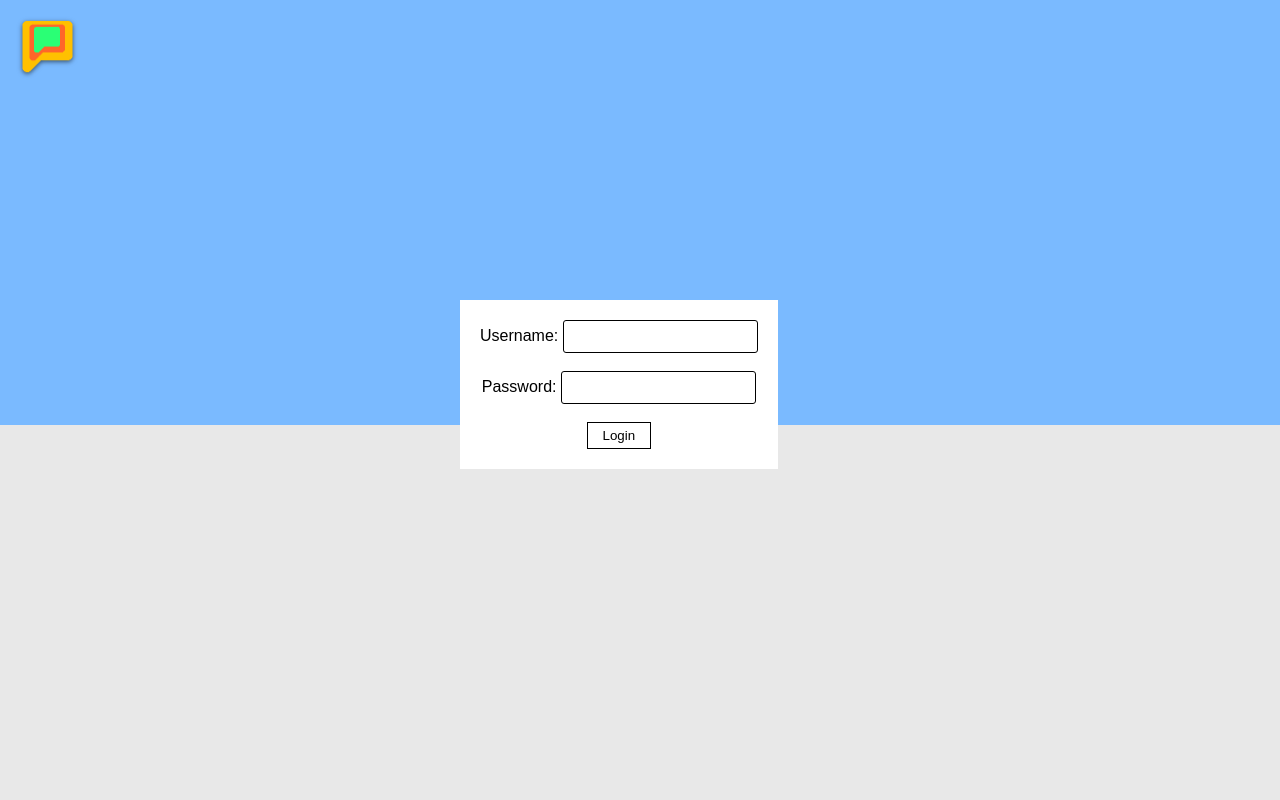
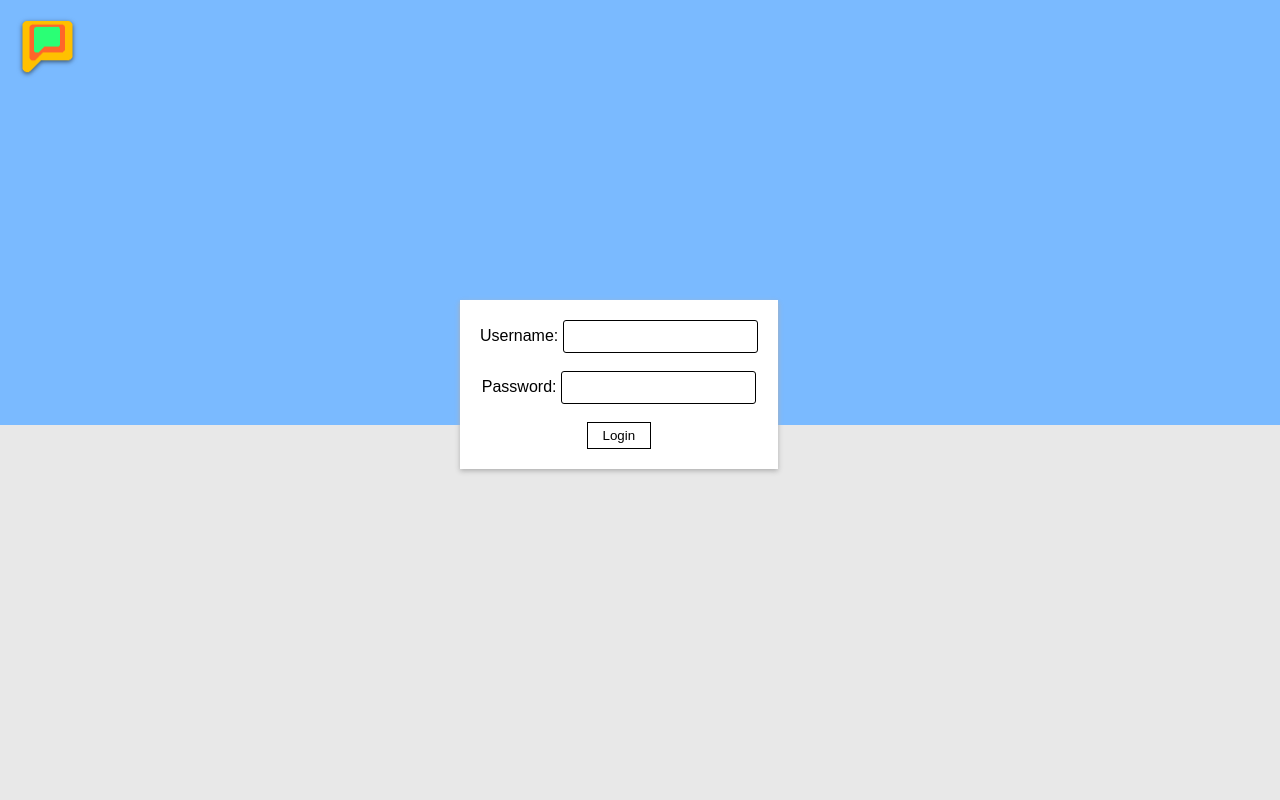
Before and after one commit to Dekryptor/starchat, a PHP site: page / in a window 1280 px wide. Run offline with PHP 8.4, Linux system fonts and the light colour scheme.

Commit message:
Added shadow

```diff
--- a/index.php
+++ b/index.php
@@ -35,6 +35,7 @@ padding: 20px;
 background-color: #ffffff;
 text-align: center;
 top: calc(50% - 100px);
+box-shadow: 0px 2px 5px #afafaf;
 }
 .textbox {
 padding: 8px;
```
